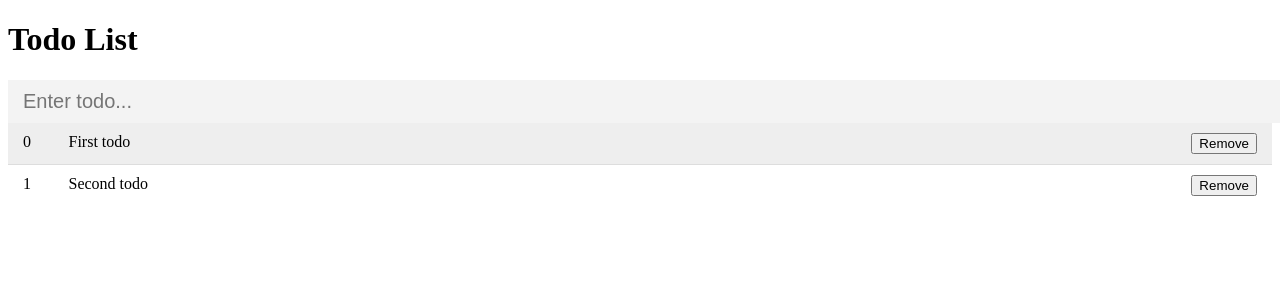
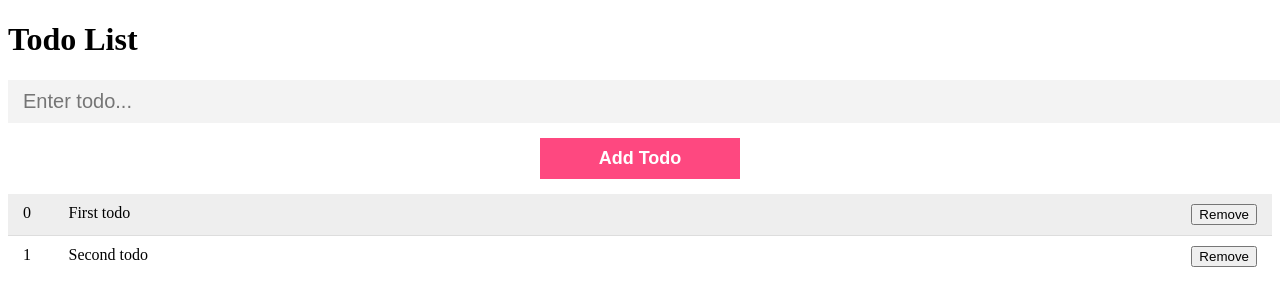
Before and after one commit to mattriney/Todo-app, an Angular app: page / in a window 1280 px wide. Shown: the top 306 px of the page. Built offline with nearby package versions, Linux system fonts and the light colour scheme.

Commit message:
add todo button

```diff
--- a/src/app/components/todos/todos.component.html
+++ b/src/app/components/todos/todos.component.html
@@ -7,6 +7,7 @@
       class="todo-input"
       [(ngModel)]="inputTodo"
     />
+    <input type="submit" value="Add Todo" class="todo-submit">
   </form>
   <div *ngFor="let todo of todos; let i = index;" class="todo {{ (todo.completed ? 'done' : '') }}">
     <div class="id">{{i}}</div>
```
